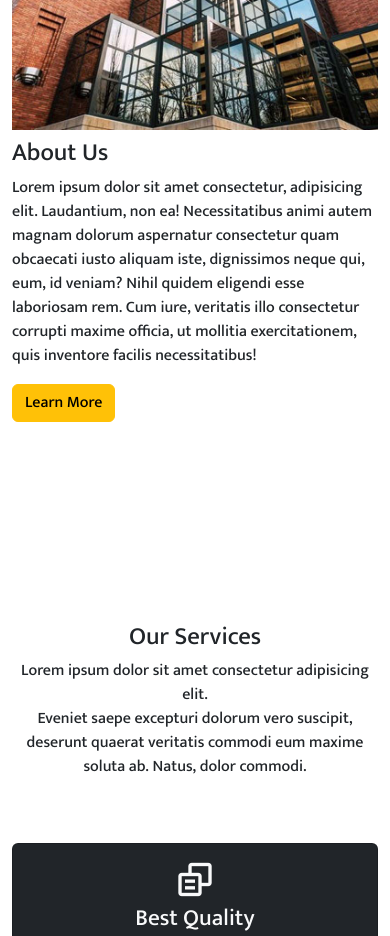
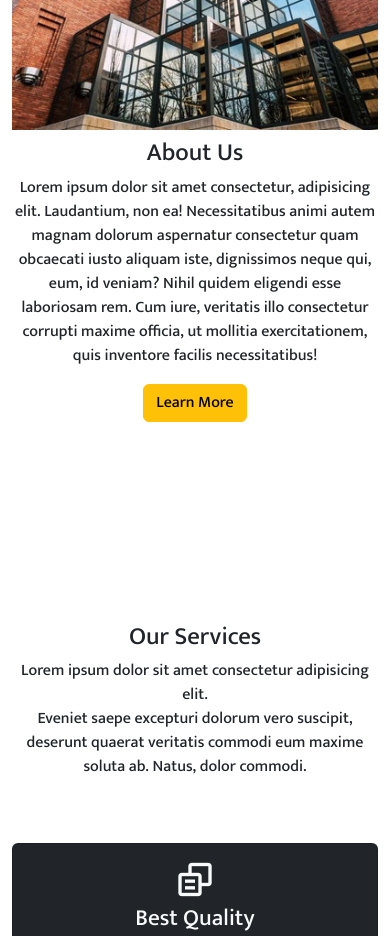
Before and after one commit to measses/Hotels-Website, a plain HTML site: page index.html in a window 390 px wide. Shown: the part 1180-2116 px from the top of the page. Drawn offline with nearby package versions, Linux system fonts and the light colour scheme.

Commit message:
hotels-finished

```diff
--- a/css/style.css
+++ b/css/style.css
@@ -367,3 +367,9 @@ body{
 .navbar-nav .nav-item {
   margin-right: 5px;
 }
+
+@media (max-width: 891px) {
+  .about-text {
+    text-align: center;
+  }
+}
--- a/index.html
+++ b/index.html
@@ -3,7 +3,7 @@
   <head>
     <meta charset="utf-8">
     <meta name="viewport" content="width=device-width, initial-scale=1">
-    <title>Bootstrap</title>
+    <title>Hotels</title>
     <link rel="stylesheet" href="css/style.css">
     <link href='https://unpkg.com/boxicons@2.1.4/css/boxicons.min.css' rel='stylesheet'>
     <script src="//cdnjs.cloudflare.com/ajax/libs/jquery/3.2.1/jquery.min.js"></script>
```
